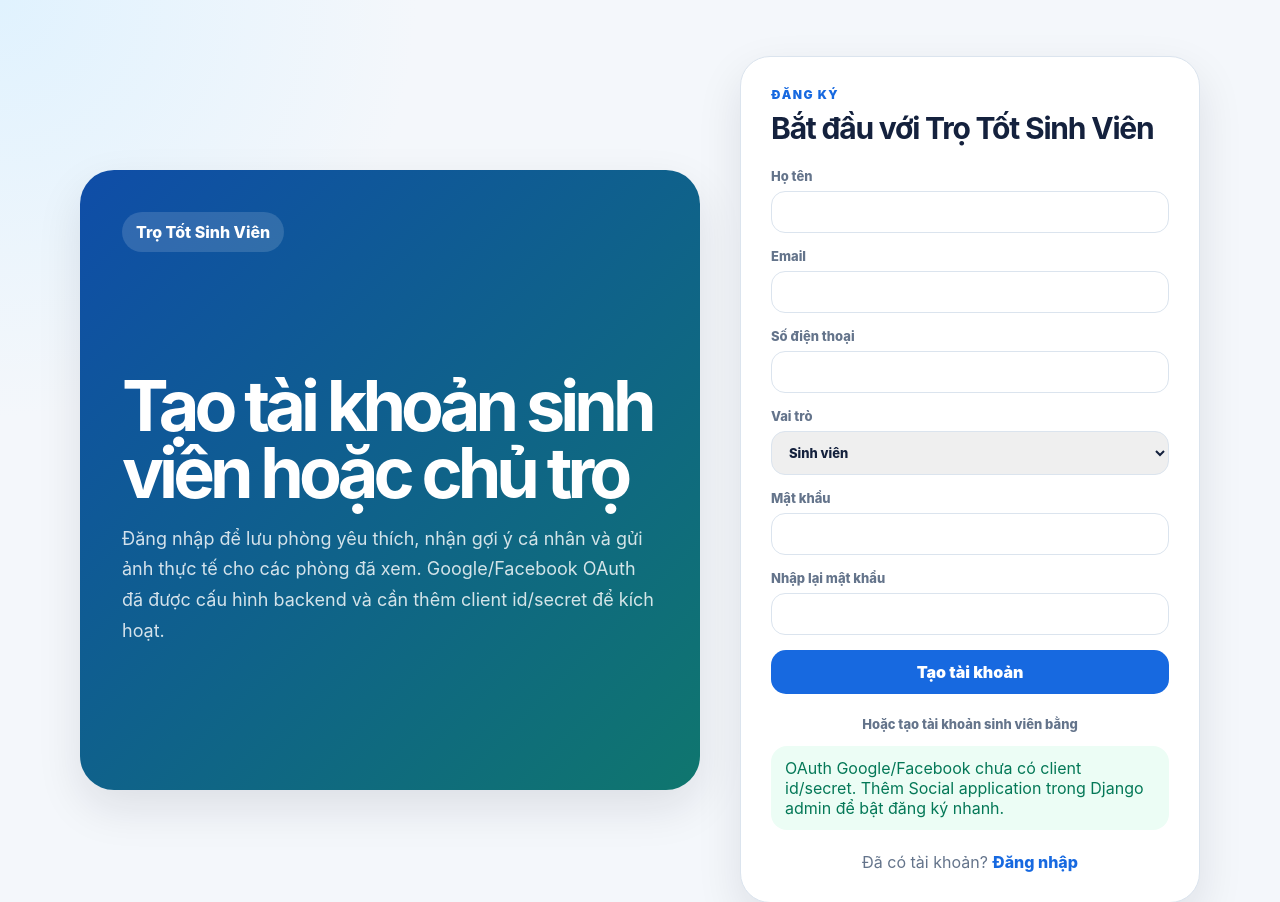
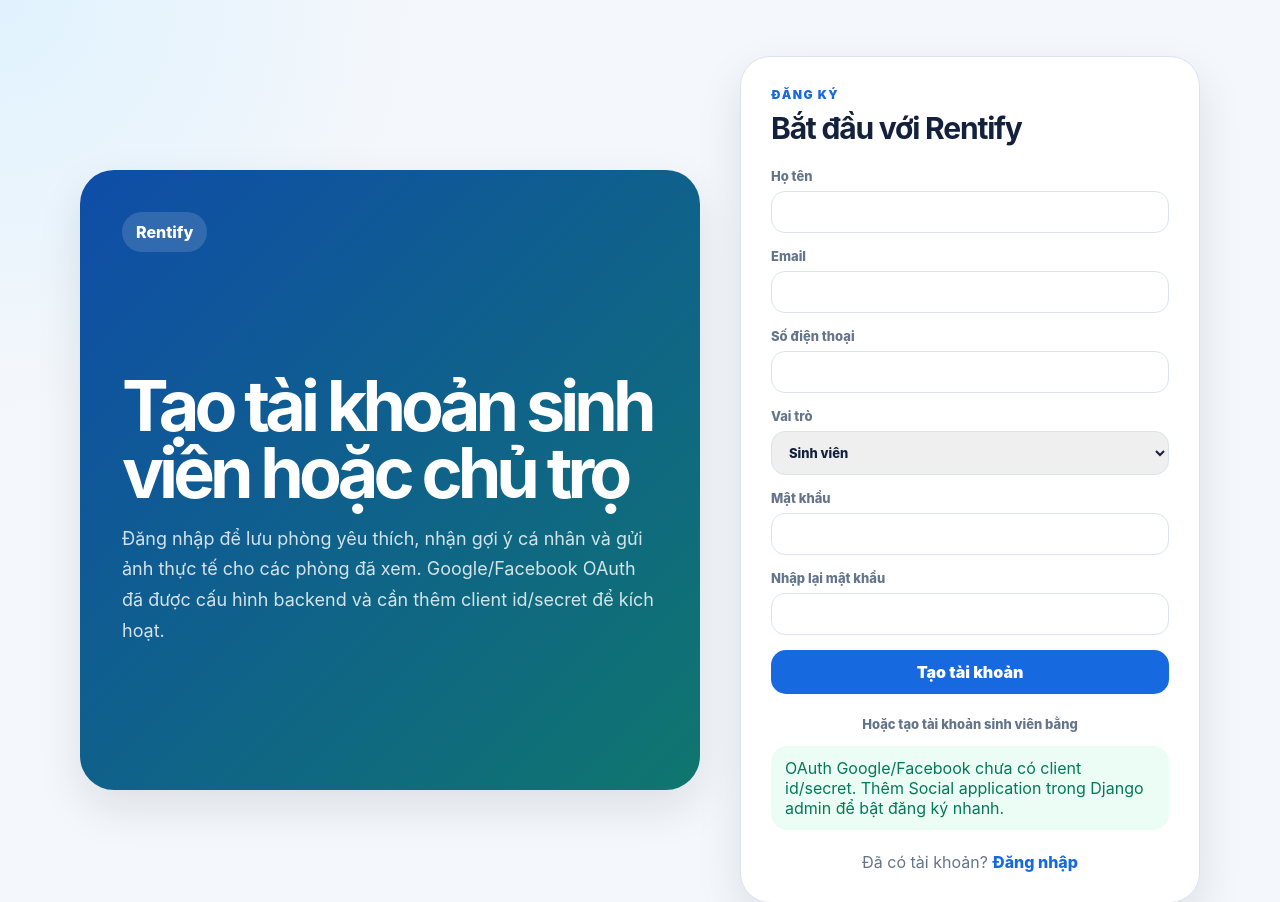
Before and after one commit to anhphan0612/DesignThinkingProject, a Django app: page /auth/register/ in a window 1280 px wide. Shown: the top 902 px of the page. Run offline with Django 5.2, Linux system fonts and the light colour scheme; some libraries are stand-ins or nearby versions.

Commit message:
prototype 4

```diff
--- a/backend/apps/accounts/management/commands/configure_oauth.py
+++ b/backend/apps/accounts/management/commands/configure_oauth.py
@@ -18,7 +18,7 @@ class Command(BaseCommand):
         domain = os.environ.get("DJANGO_SITE_DOMAIN", "127.0.0.1:8000")
         site, _ = Site.objects.update_or_create(
             id=1,
-            defaults={"domain": domain, "name": os.environ.get("DJANGO_SITE_NAME", "Tro Tot Sinh Vien")},
+            defaults={"domain": domain, "name": os.environ.get("DJANGO_SITE_NAME", "Rentify")},
         )
 
         configured = []
--- a/backend/apps/accounts/templates/accounts/auth_base.html
+++ b/backend/apps/accounts/templates/accounts/auth_base.html
@@ -4,13 +4,13 @@
 <head>
     <meta charset="utf-8">
     <meta name="viewport" content="width=device-width, initial-scale=1">
-    <title>{% block title %}Tài khoản{% endblock %} - Trọ Tốt Sinh Viên</title>
+    <title>{% block title %}Tài khoản{% endblock %} - Rentify</title>
     <link rel="stylesheet" href="{% static 'accounts/auth.css' %}">
 </head>
 <body>
     <main class="auth-shell">
         <section class="auth-copy">
-            <a class="brand" href="/">Trọ Tốt Sinh Viên</a>
+            <a class="brand" href="/">Rentify</a>
             <h1>{% block headline %}Quản lý tài khoản tìm trọ{% endblock %}</h1>
             <p>
                 Đăng nhập để lưu phòng yêu thích, nhận gợi ý cá nhân và gửi ảnh thực tế cho các phòng đã xem.
--- a/backend/apps/accounts/templates/accounts/register.html
+++ b/backend/apps/accounts/templates/accounts/register.html
@@ -6,7 +6,7 @@
 
 {% block content %}
 <p class="eyebrow">Đăng ký</p>
-<h2>Bắt đầu với Trọ Tốt Sinh Viên</h2>
+<h2>Bắt đầu với Rentify</h2>
 
 <form method="post" novalidate>
     {% csrf_token %}
--- a/backend/apps/dashboard/templates/dashboard/base.html
+++ b/backend/apps/dashboard/templates/dashboard/base.html
@@ -4,12 +4,12 @@
 <head>
     <meta charset="utf-8">
     <meta name="viewport" content="width=device-width, initial-scale=1">
-    <title>{% block title %}Dashboard{% endblock %} - Trọ Tốt Sinh Viên</title>
+    <title>{% block title %}Dashboard{% endblock %} - Rentify</title>
     <link rel="stylesheet" href="{% static 'dashboard/dashboard.css' %}">
 </head>
 <body>
     <header class="dash-header">
-        <a class="brand" href="/">Trọ Tốt Sinh Viên</a>
+        <a class="brand" href="/">Rentify</a>
         <nav>
             <a href="/">Tìm phòng</a>
             {% if request.user.is_staff %}<a href="{% url 'moderation-dashboard' %}">Kiểm duyệt</a>{% endif %}
--- a/frontend/templates/frontend/home.html
+++ b/frontend/templates/frontend/home.html
@@ -6,15 +6,15 @@
     <meta name="viewport" content="width=device-width, initial-scale=1">
     <meta name="csrf-token" content="{{ csrf_token }}">
     <meta name="is-authenticated" content="{% if request.user.is_authenticated %}true{% else %}false{% endif %}">
-    <title>Trọ Tốt Sinh Viên - Tìm phòng trọ gần trường</title>
+    <title>Rentify - Tìm phòng trọ gần trường</title>
     <link rel="stylesheet" href="{% static 'frontend/styles.css' %}">
 </head>
 <body>
     <header class="hero">
         <nav class="topbar">
             <a class="brand" href="/">
-                <span class="brand-mark">T</span>
-                <span>Trọ Tốt Sinh Viên</span>
+                <span class="brand-mark">R</span>
+                <span>Rentify</span>
             </a>
             <div class="nav-actions">
                 {% if request.user.is_authenticated %}
--- a/frontend/templates/frontend/room_detail.html
+++ b/frontend/templates/frontend/room_detail.html
@@ -5,14 +5,14 @@
     <meta charset="utf-8">
     <meta name="viewport" content="width=device-width, initial-scale=1">
     <meta name="csrf-token" content="{{ csrf_token }}">
-    <title>{{ room.title }} - Trọ Tốt Sinh Viên</title>
+    <title>{{ room.title }} - Rentify</title>
     <link rel="stylesheet" href="{% static 'frontend/styles.css' %}">
     <link rel="stylesheet" href="{% static 'frontend/detail.css' %}">
 </head>
 <body>
     <header class="detail-hero">
         <nav class="topbar">
-            <a class="brand" href="/"><span class="brand-mark">T</span><span>Trọ Tốt Sinh Viên</span></a>
+            <a class="brand" href="/"><span class="brand-mark">R</span><span>Rentify</span></a>
             <div class="nav-actions">
                 <a href="/">Tìm phòng</a>
                 {% if request.user.is_authenticated %}
```
Also changed, not shown: 1 other file.
